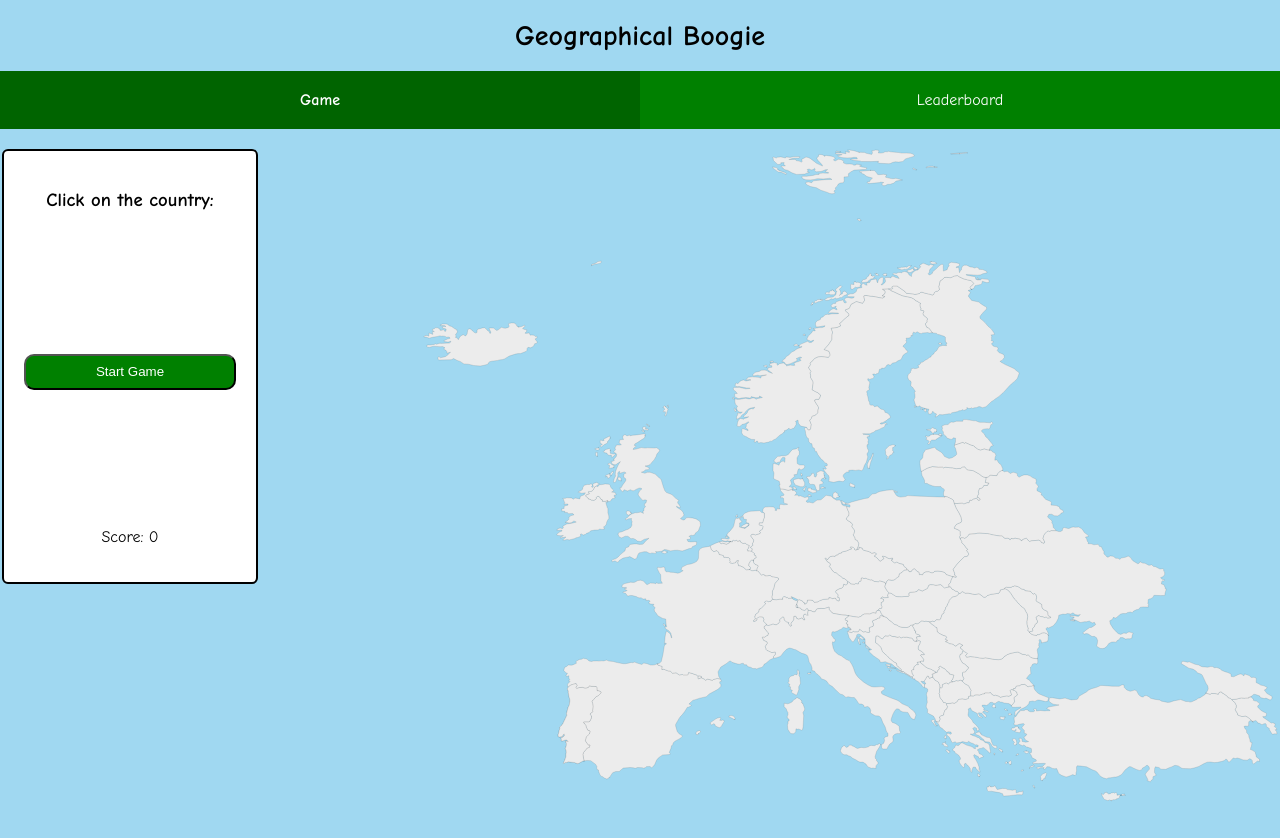
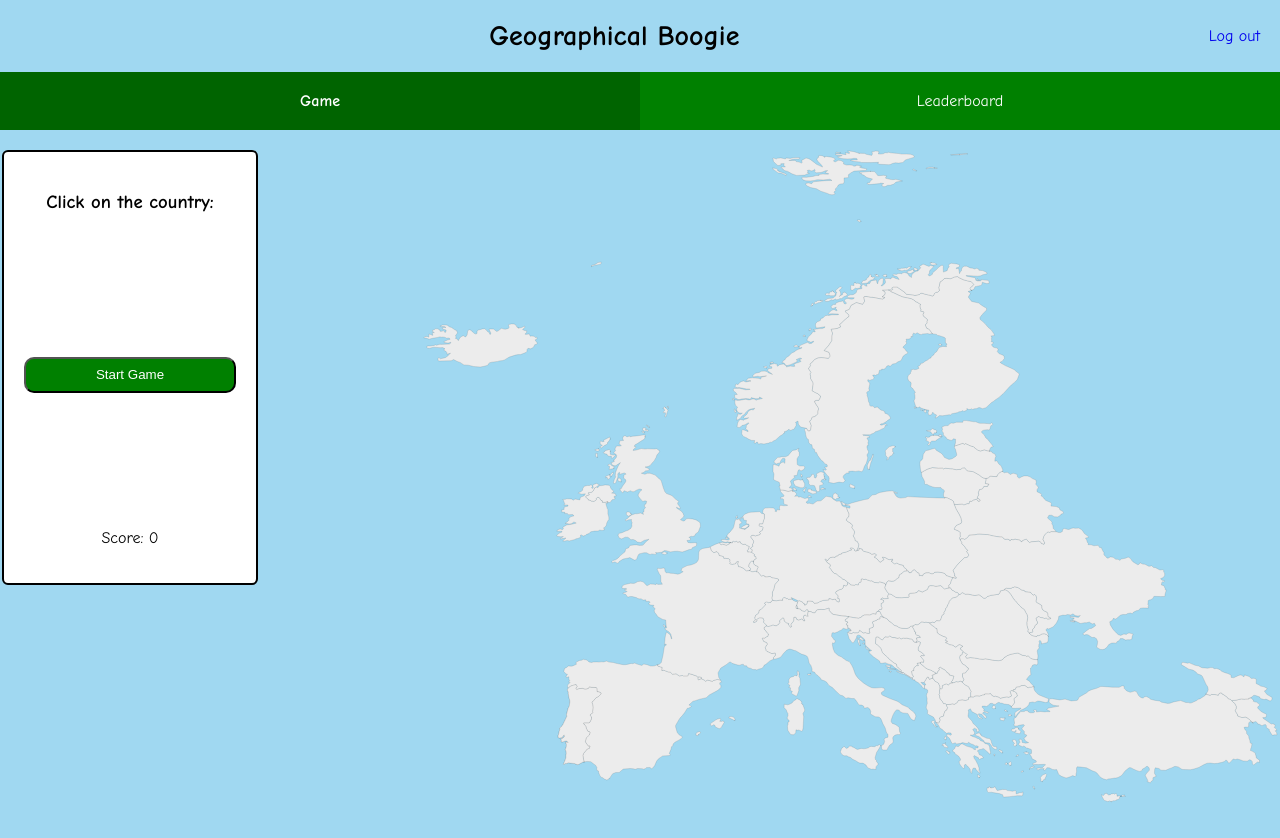
Before and after one commit to The-Dream-Team-Beyster/project-alpha, a website: page client/index.html in a window 1280 px wide. Drawn offline with Linux system fonts and the light colour scheme; no server answers.

Commit message:
added log out button

```diff
--- a/client/index.html
+++ b/client/index.html
@@ -8,7 +8,10 @@
     <script defer src="script.js"></script>
 </head>
 <body>
+    <div class ="title">
     <h1>Geographical Boogie</h1>
+    <p><a href="./login/login.html" class ="login">Log out</a></p>
+    </div>
 
     <nav>
         <ul class="nav-bar">
--- a/client/styles.css
+++ b/client/styles.css
@@ -6,9 +6,31 @@
     text-align: center;
 }
 
-h1 {
+
+.title {
+    display: flex;
+    justify-content: space-between;
+    align-items: center;
+    width: 100%;
+    padding: 20px 20px;
+    box-sizing: border-box;
+}
+
+.title h1 {
     margin-top: 20px;
     font-size: 28px;
+    margin: 0;
+    text-align: center;
+    flex: 1;
+}
+
+.title p {
+    margin: 0;
+}
+
+.title p a{
+  text-decoration: none;
+
 }
 
 .nav-bar {
```
